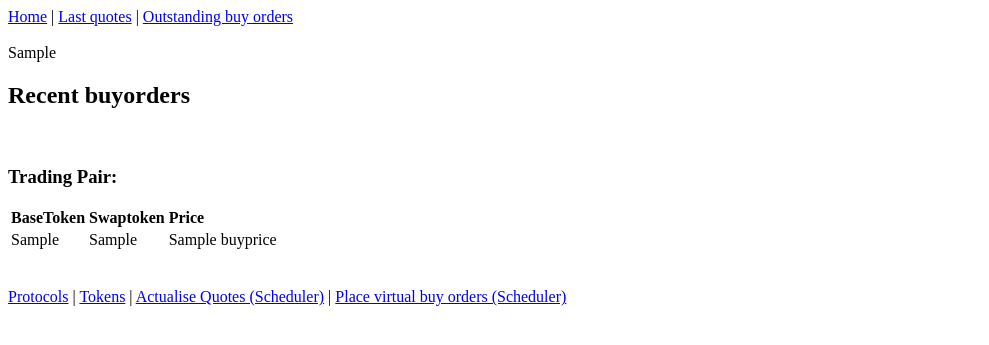
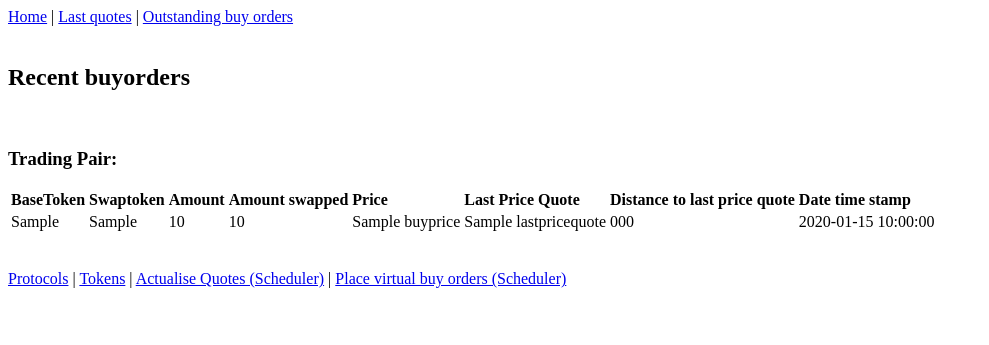
Before and after one commit to mariomaf/bot, a Flask app: template templates/buyorders/buyorders.html in a window 1280 px wide. Shown: the top 345 px of the page, without its empty margins (0-989 px from the left). Run offline with Flask 2, Linux system fonts and the light colour scheme; the template is opened without the code that fills it: most values are stand-ins (such as "Sample title", 1, 10 or a date in 2020); parts of the project's set-up code (start-up, migrations or seed data) failed here and were passed over.

Commit message:
Buy Orders visible on dashboard

```diff
--- a/templates/buyorders/buyorders.html
+++ b/templates/buyorders/buyorders.html
@@ -1,7 +1,7 @@
 {% extends 'layout.html' %}
 
 {% block content %}
-{{ buyOrderList }}
+
     <div>
         <h2>Recent buyorders</h2><br>
         <h3>Trading Pair: </h3>
@@ -9,13 +9,23 @@
             <tr>
                 <td><strong>BaseToken</strong></td>
                 <td><strong>Swaptoken</strong></td>
+                <td><strong>Amount</strong></td>
+                <td><strong>Amount swapped</strong></td>
                 <td><strong>Price</strong></td>
+                <td><strong>Last Price Quote</strong></td>
+                <td><strong>Distance to last price quote</strong></td>
+                <td><strong>Date time stamp</strong></td>
             </tr>
-            {% for buyOrder in buyOrderList %}
+            {% for buyOrder in buyOrderList[0]["BTSBUSD"] %}
                 <tr>
                     <td>{{ buyOrder['baseToken'] }}</td>
                     <td>{{ buyOrder['swapToken'] }}</td>
+                    <td>{{ buyOrder['amount'] }}</td>
+                    <td>{{ buyOrder['amountSwapped'] }}</td>
                     <td>{{ buyOrder['buyprice'] }}</td>
+                    <td>{{ buyOrder['lastpricequote'] }}</td>
+                    <td>{{ buyOrder['distancepercentage'] }}</td>
+                    <td>{{ buyOrder['dateTimeStamp'] }}</td>
                 </tr>
             {% endfor %}
         </table>
```
Also changed, not shown: services/BuyOrderService.py (+23 -1 lines).
